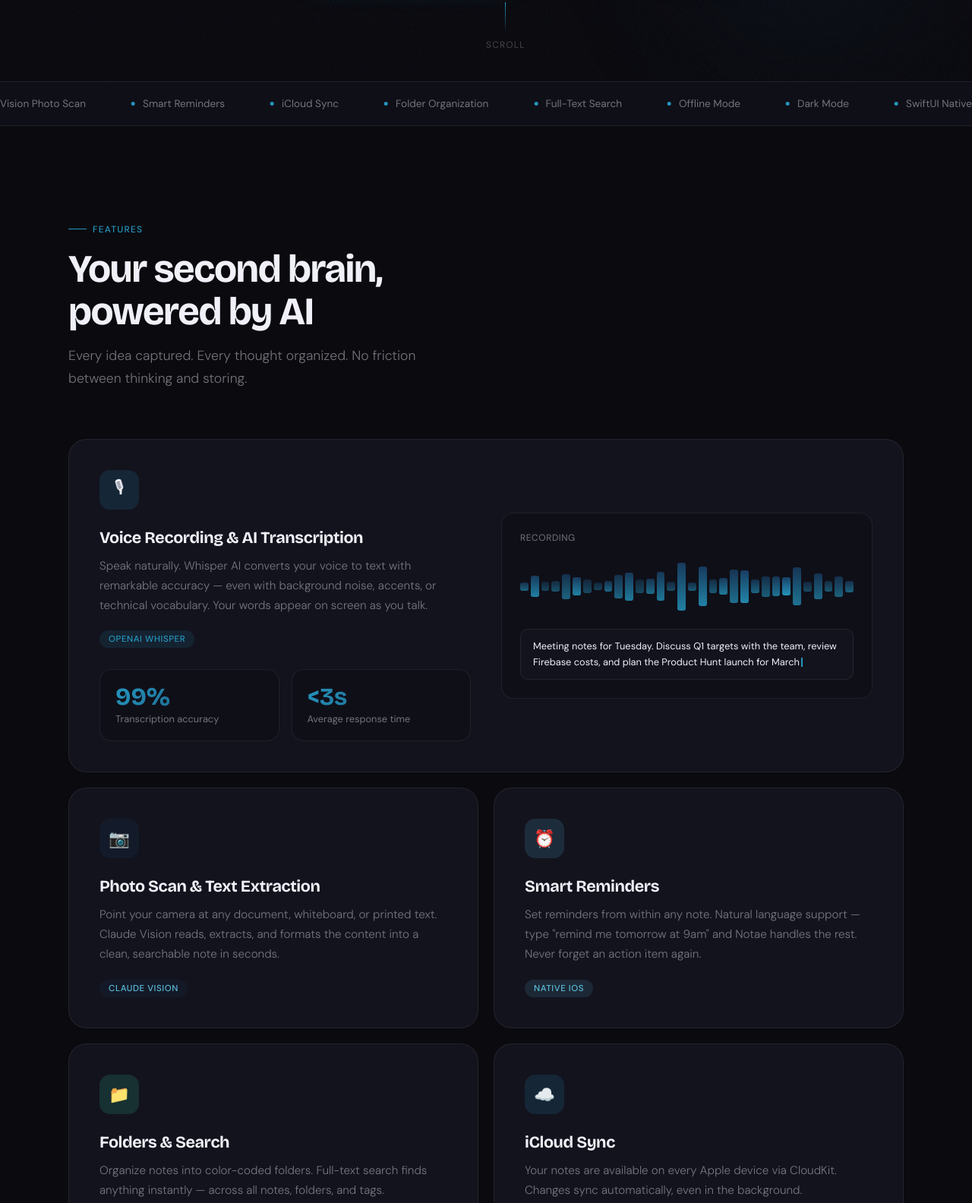
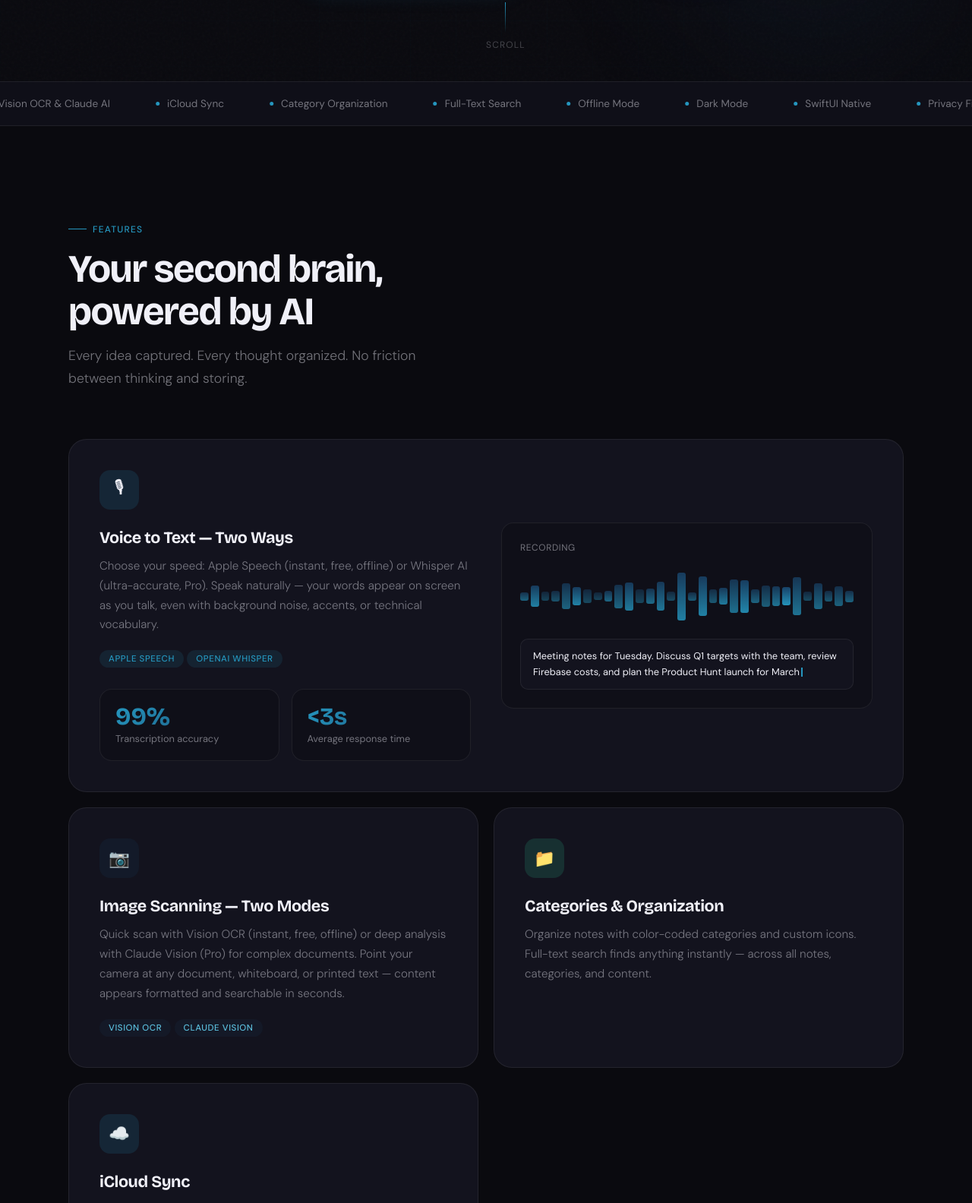
Before and after one commit to denickman/Notae-back, a website: page public/index.html in a window 1280 px wide. Shown: the part 693-2277 px from the top of the page at 76% size. Drawn offline with nearby package versions, Linux system fonts and the light colour scheme.

Commit message:
refaoctirng

```diff
--- a/public/index.html
+++ b/public/index.html
@@ -3,7 +3,7 @@
 <head>
     <meta charset="UTF-8">
     <meta name="viewport" content="width=device-width, initial-scale=1.0">
-    <meta name="description" content="Notae — AI-powered notes. Voice transcription, photo scanning, smart reminders. Think faster, capture everything.">
+    <meta name="description" content="Notae — AI-powered notes. Voice transcription, photo scanning, iCloud sync. Think faster, capture everything.">
     <title>Notae — Think Out Loud</title>
 
     <link rel="preconnect" href="https://fonts.googleapis.com">
@@ -826,7 +826,7 @@
         </h1>
 
         <p class="hero-sub">
-            Voice notes with Whisper AI transcription. Photo scanning powered by Claude Vision. Smart reminders that actually understand what you wrote.
+            Voice notes with Whisper AI transcription. Photo scanning powered by Claude Vision. iCloud sync across all your Apple devices.
         </p>
 
         <div class="hero-actions">
@@ -848,21 +848,19 @@
     <!-- STRIP -->
     <div class="strip">
         <div class="strip-track" id="stripTrack">
-            <span class="strip-item"><span class="strip-dot"></span> Whisper AI Transcription</span>
-            <span class="strip-item"><span class="strip-dot"></span> Claude Vision Photo Scan</span>
-            <span class="strip-item"><span class="strip-dot"></span> Smart Reminders</span>
+            <span class="strip-item"><span class="strip-dot"></span> Apple Speech & Whisper AI</span>
+            <span class="strip-item"><span class="strip-dot"></span> Vision OCR & Claude AI</span>
             <span class="strip-item"><span class="strip-dot"></span> iCloud Sync</span>
-            <span class="strip-item"><span class="strip-dot"></span> Folder Organization</span>
+            <span class="strip-item"><span class="strip-dot"></span> Category Organization</span>
             <span class="strip-item"><span class="strip-dot"></span> Full-Text Search</span>
             <span class="strip-item"><span class="strip-dot"></span> Offline Mode</span>
             <span class="strip-item"><span class="strip-dot"></span> Dark Mode</span>
             <span class="strip-item"><span class="strip-dot"></span> SwiftUI Native</span>
             <span class="strip-item"><span class="strip-dot"></span> Privacy First</span>
-            <span class="strip-item"><span class="strip-dot"></span> Whisper AI Transcription</span>
-            <span class="strip-item"><span class="strip-dot"></span> Claude Vision Photo Scan</span>
-            <span class="strip-item"><span class="strip-dot"></span> Smart Reminders</span>
+            <span class="strip-item"><span class="strip-dot"></span> Apple Speech & Whisper AI</span>
+            <span class="strip-item"><span class="strip-dot"></span> Vision OCR & Claude AI</span>
             <span class="strip-item"><span class="strip-dot"></span> iCloud Sync</span>
-            <span class="strip-item"><span class="strip-dot"></span> Folder Organization</span>
+            <span class="strip-item"><span class="strip-dot"></span> Category Organization</span>
             <span class="strip-item"><span class="strip-dot"></span> Full-Text Search</span>
             <span class="strip-item"><span class="strip-dot"></span> Offline Mode</span>
             <span class="strip-item"><span class="strip-dot"></span> Dark Mode</span>
@@ -885,8 +883,9 @@
                     <div class="feat-wide-inner">
                         <div>
                             <div class="feat-icon-wrap blue">🎙</div>
-                            <h3>Voice Recording & AI Transcription</h3>
-                            <p>Speak naturally. Whisper AI converts your voice to text with remarkable accuracy — even with background noise, accents, or technical vocabulary. Your words appear on screen as you talk.</p>
+                            <h3>Voice to Text — Two Ways</h3>
+                            <p>Choose your speed: Apple Speech (instant, free, offline) or Whisper AI (ultra-accurate, Pro). Speak naturally — your words appear on screen as you talk, even with background noise, accents, or technical vocabulary.</p>
+                            <div class="feat-tag blue">Apple Speech</div>
                             <div class="feat-tag blue">OpenAI Whisper</div>
 
                             <div class="feat-stat-row">
@@ -915,25 +914,17 @@
                 <div class="feat-card">
                     <div class="feat-card-glow" style="background: radial-gradient(ellipse at 50% 0%, rgba(25,67,105,0.12), transparent 60%);"></div>
                     <div class="feat-icon-wrap purple">📷</div>
-                    <h3>Photo Scan & Text Extraction</h3>
-                    <p>Point your camera at any document, whiteboard, or printed text. Claude Vision reads, extracts, and formats the content into a clean, searchable note in seconds.</p>
+                    <h3>Image Scanning — Two Modes</h3>
+                    <p>Quick scan with Vision OCR (instant, free, offline) or deep analysis with Claude Vision (Pro) for complex documents. Point your camera at any document, whiteboard, or printed text — content appears formatted and searchable in seconds.</p>
+                    <div class="feat-tag purple">Vision OCR</div>
                     <div class="feat-tag purple">Claude Vision</div>
-                </div>
-
-                <!-- Reminders -->
-                <div class="feat-card">
-                    <div class="feat-card-glow" style="background: radial-gradient(ellipse at 50% 0%, rgba(91,190,220,0.1), transparent 60%);"></div>
-                    <div class="feat-icon-wrap sky">⏰</div>
-                    <h3>Smart Reminders</h3>
-                    <p>Set reminders from within any note. Natural language support — type "remind me tomorrow at 9am" and Notae handles the rest. Never forget an action item again.</p>
-                    <div class="feat-tag sky">Native iOS</div>
                 </div>
 
                 <!-- Organization -->
                 <div class="feat-card">
                     <div class="feat-icon-wrap green">📁</div>
-                    <h3>Folders & Search</h3>
-                    <p>Organize notes into color-coded folders. Full-text search finds anything instantly — across all notes, folders, and tags.</p>
+                    <h3>Categories & Organization</h3>
+                    <p>Organize notes with color-coded categories and custom icons. Full-text search finds anything instantly — across all notes, categories, and content.</p>
                 </div>
 
                 <!-- iCloud -->
@@ -961,12 +952,12 @@
                 <div class="step">
                     <div class="step-num">02</div>
                     <h3>AI processes instantly</h3>
-                    <p>Whisper transcribes your voice. Claude Vision reads your photo. Your content appears formatted and ready.</p>
+                    <p>Apple Speech or Whisper AI transcribes your voice. Vision OCR or Claude Vision reads your photo. Your content appears formatted and ready to use.</p>
                 </div>
                 <div class="step">
                     <div class="step-num">03</div>
                     <h3>Save, search, act</h3>
-                    <p>Notes are saved automatically with full-text search. Add reminders, move to folders, or share with one tap.</p>
+                    <p>Notes are saved automatically with full-text search. Organize with categories, search instantly, or share with one tap.</p>
                 </div>
             </div>
         </div>
@@ -989,7 +980,7 @@
                         <li><span class="check">✓</span> 10 voice transcriptions / month</li>
                         <li><span class="check">✓</span> 5 photo scans / month</li>
                         <li><span class="check">✓</span> iCloud sync</li>
-                        <li><span class="check">✓</span> Folders & reminders</li>
+                        <li><span class="check">✓</span> Categories</li>
                     </ul>
                     <a href="#" class="btn-price btn-price-outline">Get Started Free</a>
                 </div>
```
